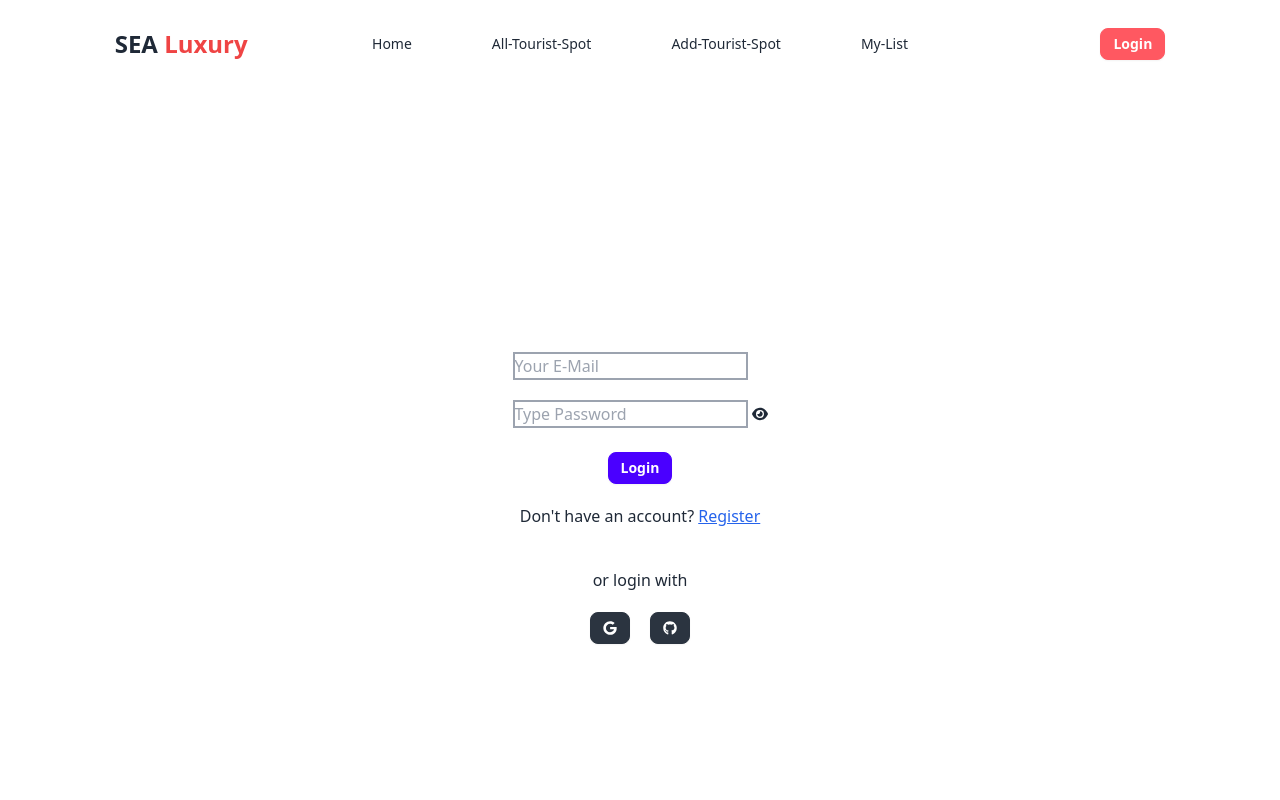
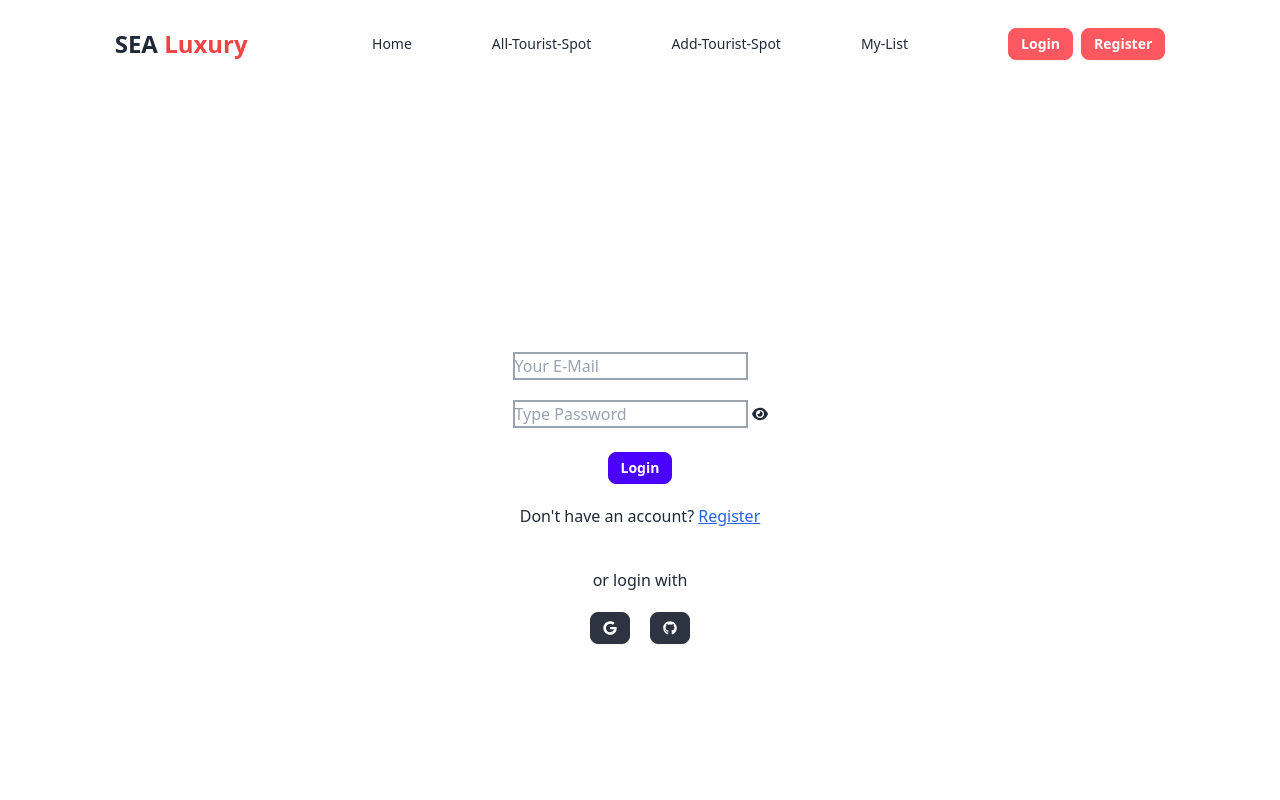
Before and after one commit to abtaheetaseen/Sea-Travels-Client, a React (Vite) app: page /login in a window 1280 px wide. Shown: the top 800 px of the page. Built offline with nearby package versions, Linux system fonts and the light colour scheme; no server answers.

Commit message:
final commit

```diff
--- a/src/components/CountrySection.jsx
+++ b/src/components/CountrySection.jsx
@@ -27,7 +27,7 @@ const CountrySection = () => {
 
     <div className='w-10/12 mx-auto mt-0 mb-[50px] grid grid-cols-1 lg:grid-cols-2 gap-10'>
         {
-            countries.map(country => <Country key={country._id} country={country} />)
+            countries.slice(0,6).map(country => <Country key={country._id} country={country} />)
         }
     </div>
     </>
--- a/src/components/Navbar.jsx
+++ b/src/components/Navbar.jsx
@@ -89,12 +89,20 @@ const Navbar = () => {
                                 </div>
                                 </div>
                             </> :
+                            <>
+                            <div className='flex items-center justify-center gap-2'>
                             <NavLink to="/login">
                                 <button className='btn btn-sm btn-error text-white'>
                                 Login
                             </button>
                             </NavLink>
-
+                            <NavLink to="/Register">
+                                <button className='btn btn-sm btn-error text-white'>
+                                Register
+                            </button>
+                            </NavLink>
+                            </div>
+                            </>
         }
                 </div>
             </div>
```
